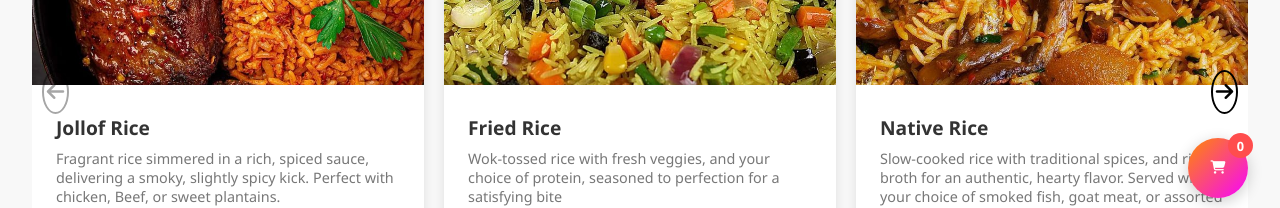
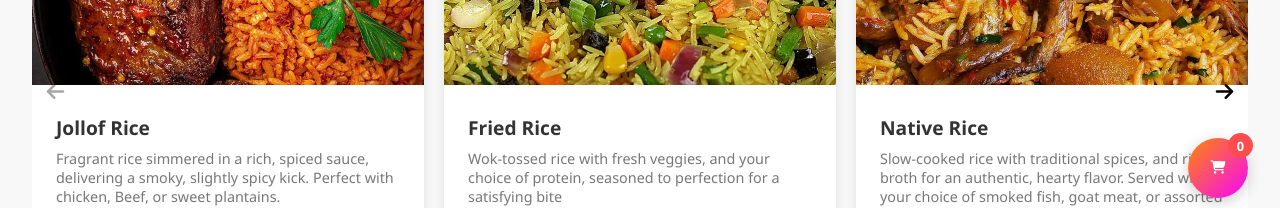
Before and after one commit to Staygolden-dotcom/Annies-food-empire, a plain HTML site: page checkout.html in a window 1280 px wide. Shown: the part 570-778 px from the top of the page. Drawn offline with nearby package versions, Linux system fonts and the light colour scheme.

Commit message:
Update checkout.css

```diff
--- a/checkout.css
+++ b/checkout.css
@@ -1157,7 +1157,6 @@ ul {
     transition: all 0.3s ease;
     background: transparent;
     border-radius: 50%;
-    border: 2px solid black;
 }
 
 .menu-container .swiper-button-next::after,.menu-container
@@ -1189,22 +1188,6 @@ ul {
     opacity: 0.5;
     pointer-events: none;
 }
-/* Add this to fix potential z-index issues */
-/* .navbar {
-  z-index: 1000;
-}
-.cart-sidebar {
-  z-index: 1001;
-}
-.cart-overlay {
-  z-index: 1000;
-}
-.checkout-modal {
-  z-index: 1002;
-}
-.floating-cart {
-  z-index: 999;
-} */
 
 
 /* contact form */
```
